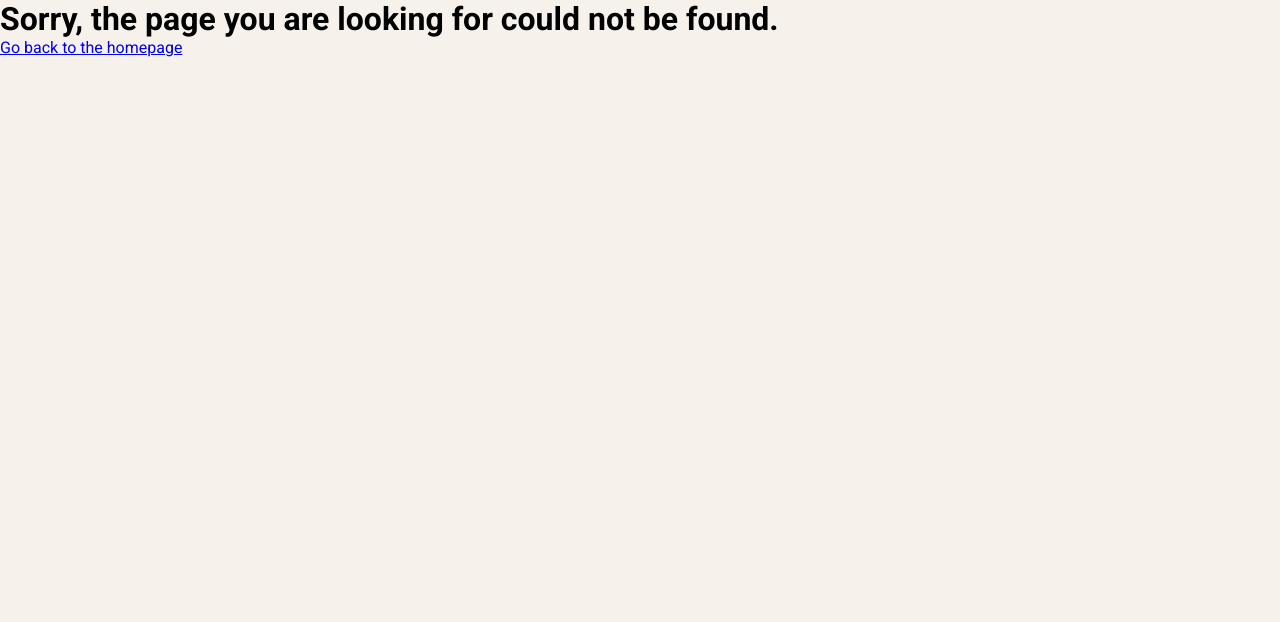
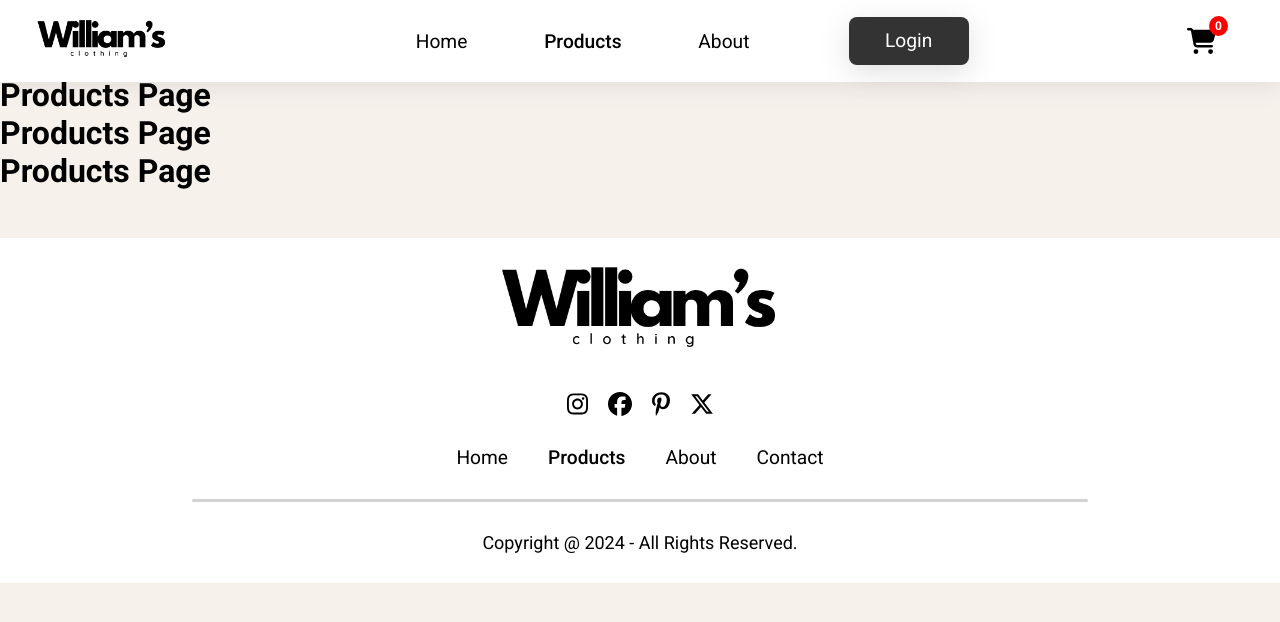
Before and after one commit to WilliamMattsson1/ecom-fullstack, a React (Vite) app in the folder frontend/: page /products in a window 1280 px wide. Shown: the top 622 px of the page. Built offline with nearby package versions, Linux system fonts and the light colour scheme.

Commit message:
Added all pages with router

```diff
--- a/frontend/src/Pages/AboutPage/AboutPage.tsx
+++ b/frontend/src/Pages/AboutPage/AboutPage.tsx
@@ -5,6 +5,10 @@
     return (
         <div>
             <Navbar />
+            <h1>About Page</h1>
+            <h1>About Page</h1>
+            <h1>About Page</h1>
+            <h1>About Page</h1>
             <Footer />
         </div>
     )
--- /dev/null
+++ b/frontend/src/Pages/CartPage/CartPage.tsx
@@ -0,0 +1,17 @@
+import Footer from '../../Components/Footer/Footer'
+import Navbar from '../../Components/Navbar/Navbar'
+import './CartPage.css'
+const CartPage = () => {
+    return (
+        <>
+            <Navbar />
+            <h1>Cart Page</h1>
+            <h1>Cart Page</h1>
+            <h1>Cart Page</h1>
+            <h1>Cart Page</h1>
+            <Footer />
+        </>
+    )
+}
+
+export default CartPage
--- /dev/null
+++ b/frontend/src/Pages/LoginPage/LoginPage.tsx
@@ -0,0 +1,17 @@
+import Footer from '../../Components/Footer/Footer'
+import Navbar from '../../Components/Navbar/Navbar'
+import './LoginPage.css'
+const LoginPage = () => {
+    return (
+        <>
+            <Navbar />
+            <h1>Login Page</h1>
+            <h1>Login Page</h1>
+            <h1>Login Page</h1>
+            <h1>Login Page</h1>
+            <Footer />
+        </>
+    )
+}
+
+export default LoginPage
--- /dev/null
+++ b/frontend/src/Pages/ProductsPage/ProductsPage.tsx
@@ -0,0 +1,18 @@
+import Footer from '../../Components/Footer/Footer'
+import Navbar from '../../Components/Navbar/Navbar'
+import './ProductsPage.css'
+const ProductsPage = () => {
+    return (
+        <>
+            <Navbar />
+            <h1>Products Page</h1>
+            <h1>Products Page</h1>
+            <h1>Products Page</h1>
+            <h1>Products Page</h1>
+            <h1>Products Page</h1>
+            <Footer />
+        </>
+    )
+}
+
+export default ProductsPage
```
Also changed, not shown: frontend/src/main.tsx (+15 -0 lines), frontend/src/Pages/CartPage/CartPage.css (added), frontend/src/Pages/LoginPage/LoginPage.css (added), frontend/src/Pages/ProductsPage/ProductsPage.css (added).
